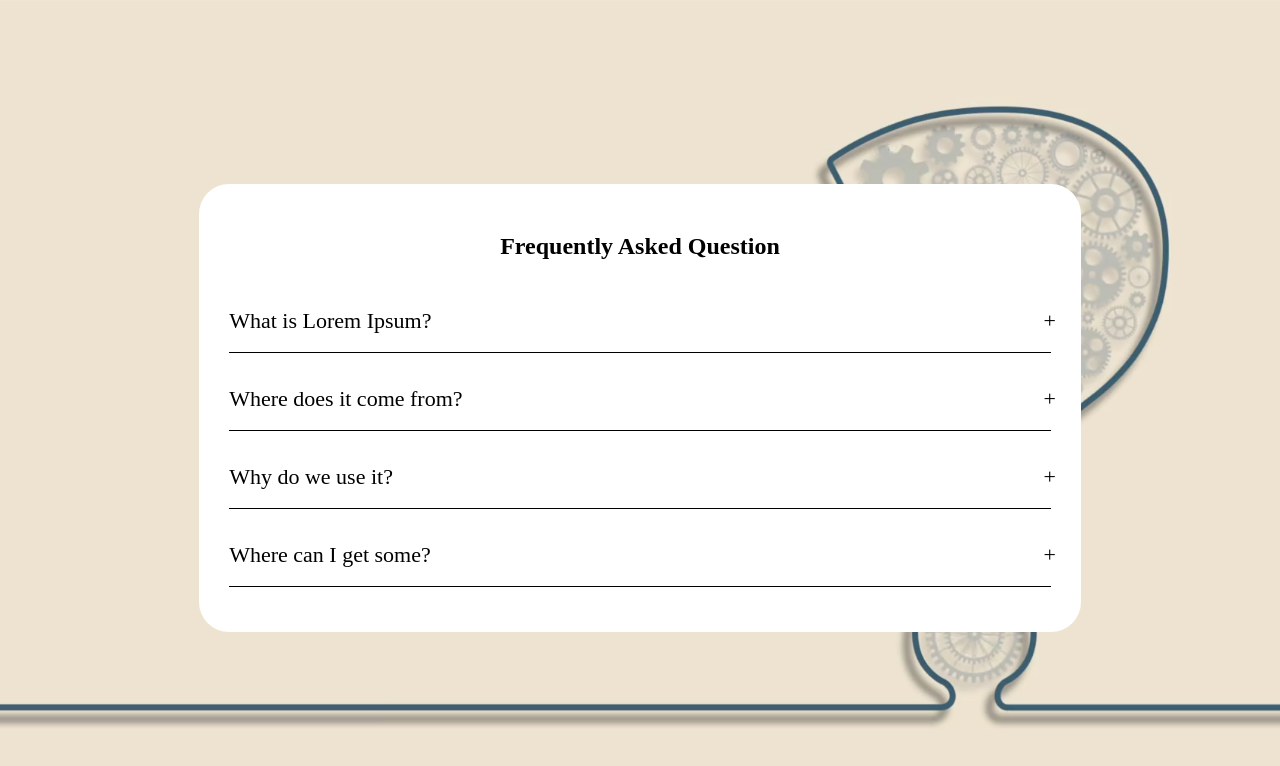
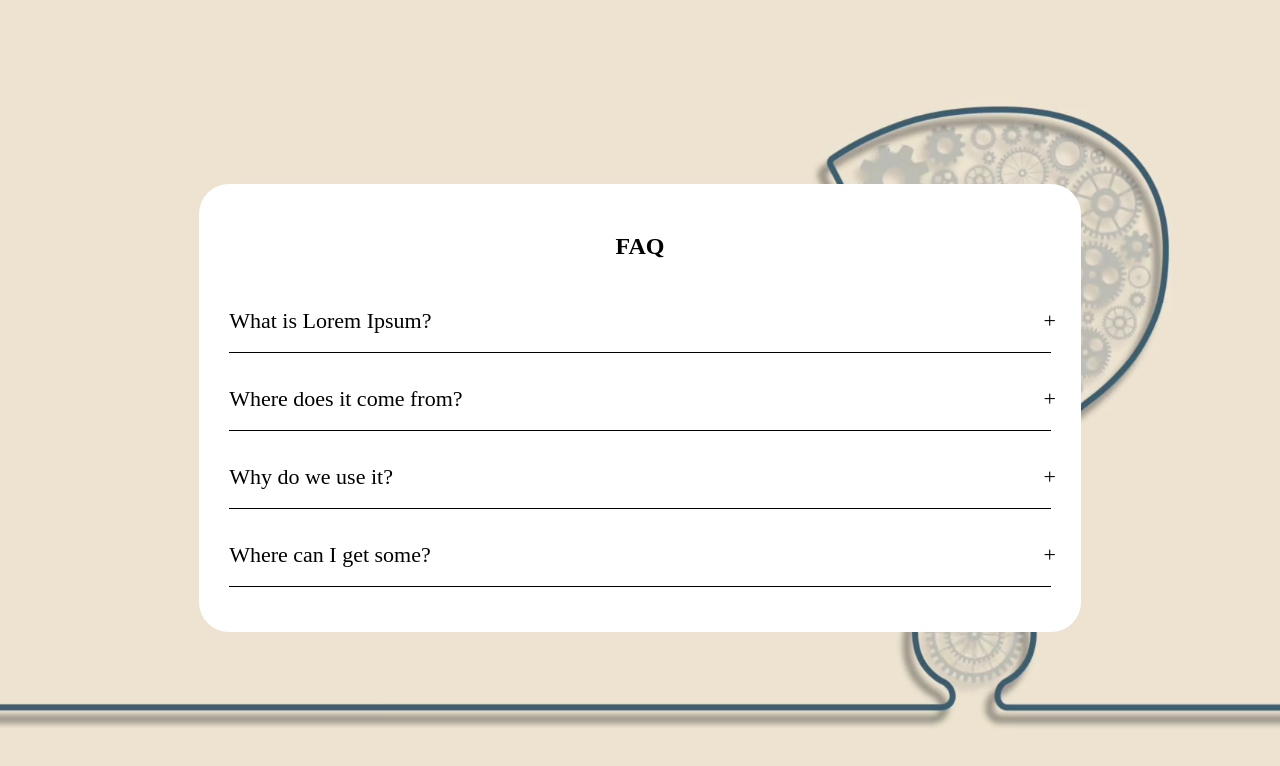
Before and after one commit to BBB-2001/Javascript-Projelerim2, a plain HTML site: page proje/javaanimation/index.html in a window 1280 px wide. Drawn offline with Linux system fonts and the light colour scheme.

Commit message:
başlık degişti

```diff
--- a/proje/javaanimation/index.html
+++ b/proje/javaanimation/index.html
@@ -21,7 +21,7 @@
   </head>
   <body>
     <div class="accordion">
-      <h2 class="accordion-title">Frequently Asked Question</h2>
+      <h2 class="accordion-title">FAQ</h2>
       <div class="content-container">
         <div class="question">What is Lorem Ipsum?</div>
         <div class="answer">
```
